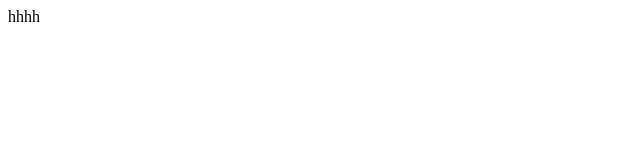
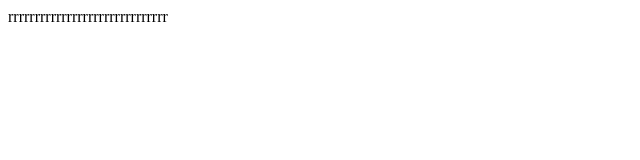
Before and after one commit to scorpian229/cyber, a plain HTML site: page index.html in a window 1280 px wide. Shown: the whole page, without its empty margins (0-640 px from the left). Drawn offline with Linux system fonts and the light colour scheme.

Commit message:
Update index.html

```diff
--- a/index.html
+++ b/index.html
@@ -4,6 +4,6 @@
 <head>
 </head>
 <body>
-hhhh
+rrrrrrrrrrrrrrrrrrrrrrrrrrrrrr
 </body>
 </html>
```
